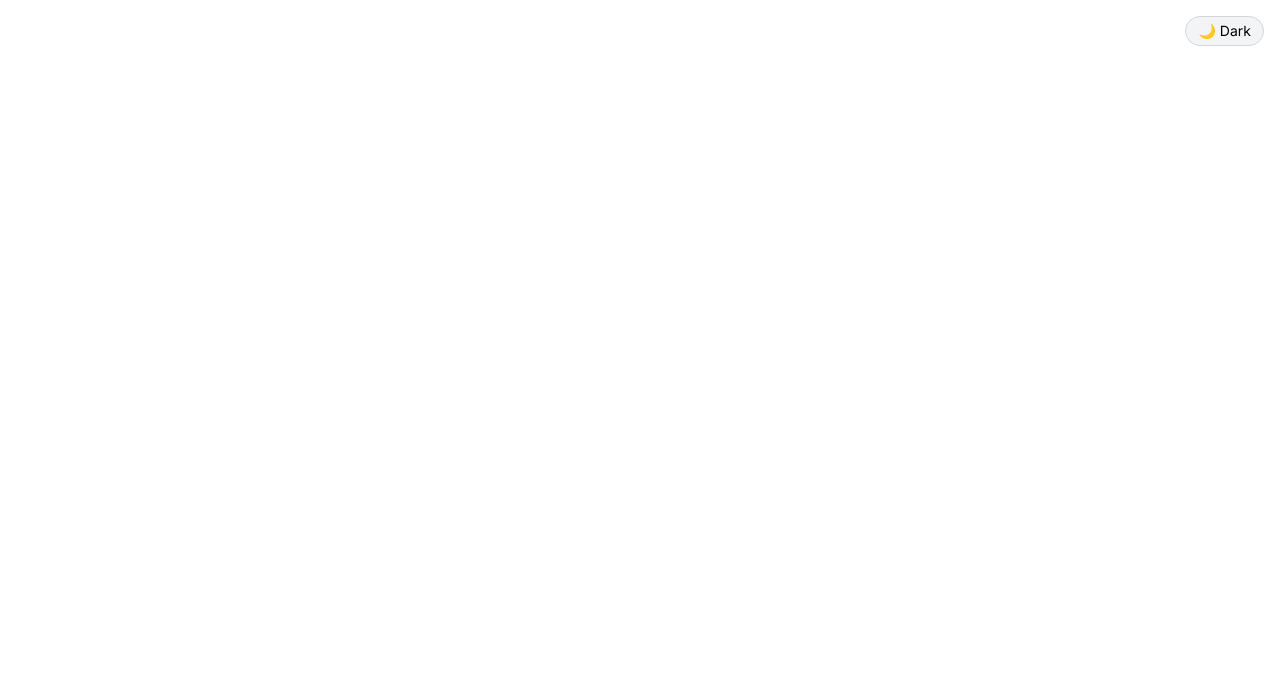
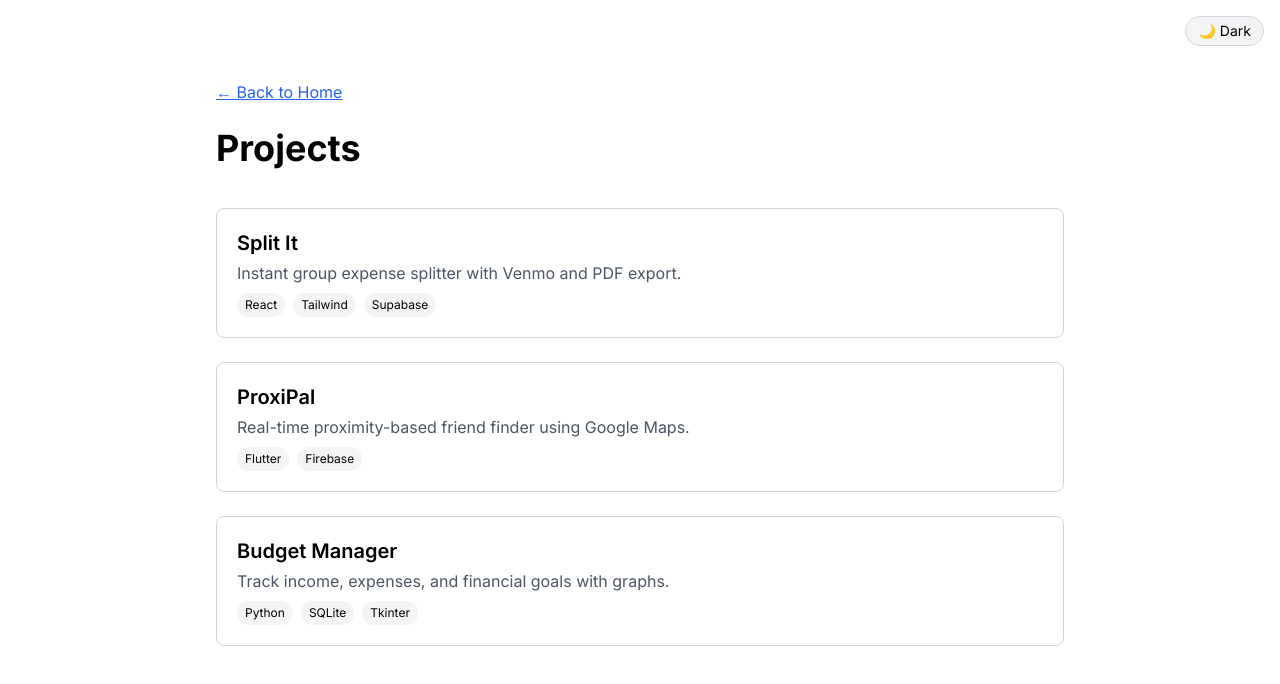
Before and after one commit to Brian-S-Poon/brianpoon.com, a React (Vite) app: page /projects in a window 1280 px wide. Before the commit this address had no page. Shown: the top 684 px of the page. Built offline with nearby package versions, Linux system fonts and the light colour scheme; the HTML template or start-up script is replaced by a standard one.

Commit message:
add /projects

```diff
--- a/src/App.jsx
+++ b/src/App.jsx
@@ -3,6 +3,7 @@ import { Routes, Route, useLocation } from 'react-router-dom';
 import { AnimatePresence } from 'framer-motion';
 
 import Home from './pages/Home';
+import Projects from './pages/Projects';
 import SplitIt from './pages/SplitIt';
 import ThemeToggle from './components/ThemeToggle';
 
@@ -15,6 +16,7 @@ function App() {
       <AnimatePresence mode="wait">
         <Routes location={location} key={location.pathname}>
           <Route path="/" element={<Home />} />
+          <Route path="/projects" element={<Projects />} />
           <Route path="/projects/split-it" element={<SplitIt />} />
         </Routes>
       </AnimatePresence>
--- /dev/null
+++ b/src/pages/Projects.jsx
@@ -0,0 +1,61 @@
+import React from 'react';
+import { Link } from 'react-router-dom';
+import { motion } from 'framer-motion';
+
+const projects = [
+  {
+    title: 'Split It',
+    description: 'Instant group expense splitter with Venmo and PDF export.',
+    stack: ['React', 'Tailwind', 'Supabase'],
+    route: '/projects/split-it',
+  },
+  {
+    title: 'ProxiPal',
+    description: 'Real-time proximity-based friend finder using Google Maps.',
+    stack: ['Flutter', 'Firebase'],
+    link: '#',
+  },
+  {
+    title: 'Budget Manager',
+    description: 'Track income, expenses, and financial goals with graphs.',
+    stack: ['Python', 'SQLite', 'Tkinter'],
+    link: '#',
+  },
+];
+
+export default function Projects() {
+  return (
+    <motion.section
+      className="min-h-screen py-20 px-6 max-w-4xl mx-auto"
+      initial={{ opacity: 0, y: 10 }}
+      animate={{ opacity: 1, y: 0 }}
+      exit={{ opacity: 0, y: -10 }}
+      transition={{ duration: 0.3 }}
+    >
+      <Link to="/" className="text-blue-600 dark:text-blue-400 underline mb-6 block">← Back to Home</Link>
+      <h1 className="text-4xl font-bold mb-10">Projects</h1>
+      <div className="grid gap-6">
+        {projects.map((project, i) => {
+          const Wrapper = project.route ? Link : 'a';
+          const props = project.route
+            ? { to: project.route }
+            : { href: project.link, target: '_blank', rel: 'noopener noreferrer' };
+
+          return (
+            <Wrapper key={i} {...props} className="block border border-gray-300 dark:border-gray-700 rounded-lg p-5 hover:shadow-md transition">
+              <h3 className="text-xl font-semibold mb-1">{project.title}</h3>
+              <p className="text-gray-600 dark:text-gray-400">{project.description}</p>
+              <div className="mt-2 flex flex-wrap gap-2">
+                {project.stack.map((tech, j) => (
+                  <span key={j} className="text-xs bg-gray-100 dark:bg-gray-800 px-2 py-1 rounded-full">
+                    {tech}
+                  </span>
+                ))}
+              </div>
+            </Wrapper>
+          );
+        })}
+      </div>
+    </motion.section>
+  );
+}
```
